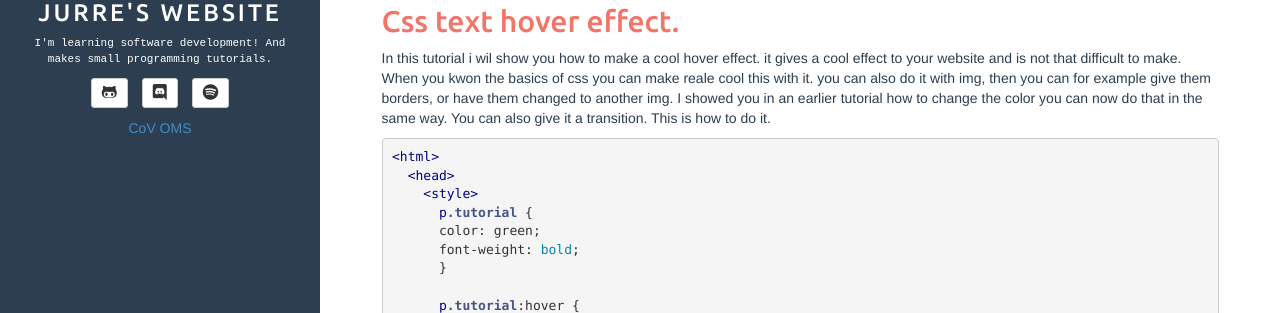
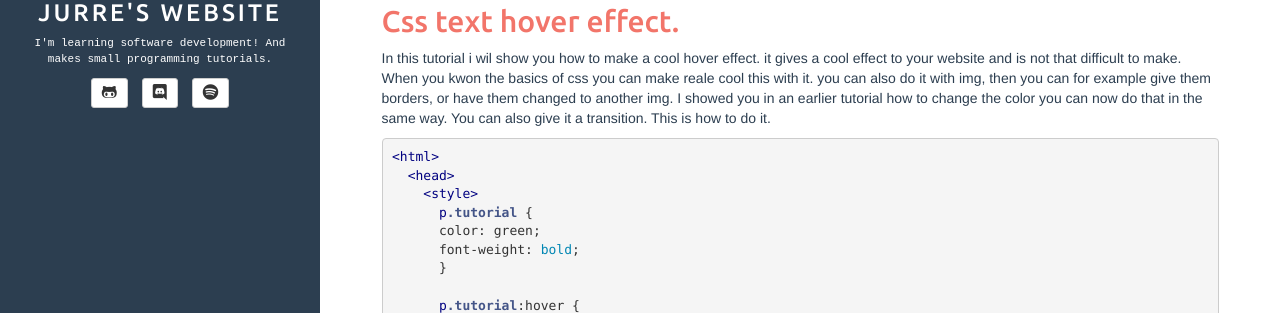
Before and after one commit to dbtek/dbyll, a Jekyll site: the page built from index.html, in a window 1280 px wide. Shown: the part 298-611 px from the top of the page. Built offline with Jekyll 4.4.1, drawn with Linux system fonts in a browser that asks for light colours; the list of posts is cut into pages by our own code.

Commit message:
Update sidebar.html

```diff
--- a/_includes/sidebar.html
+++ b/_includes/sidebar.html
@@ -73,8 +73,6 @@
 			</a>
 		</li>
 	</ul>
-	<div><a href='https://www.symptoma.es/es/info/covid-19'>CoV OMS</a> <script type='text/javascript' src='https://www.freevisitorcounters.com/auth.php?id=d63160d471dfe0b42a126d263d73cb6c381e51b3'></script>
-<script type="text/javascript" src="https://www.freevisitorcounters.com/en/home/counter/829587/t/5"></script>
-	</div>
+
 </div>
 <!-- sidebar.html end -->
```
